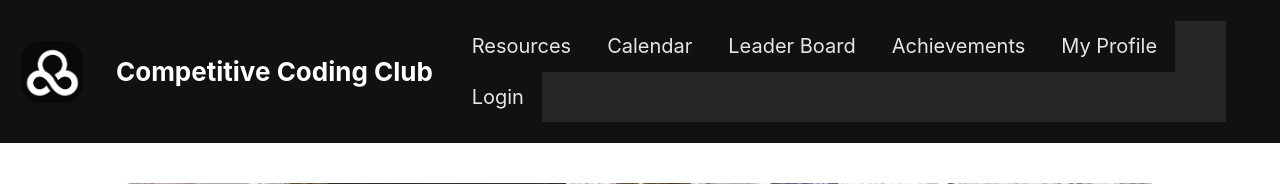
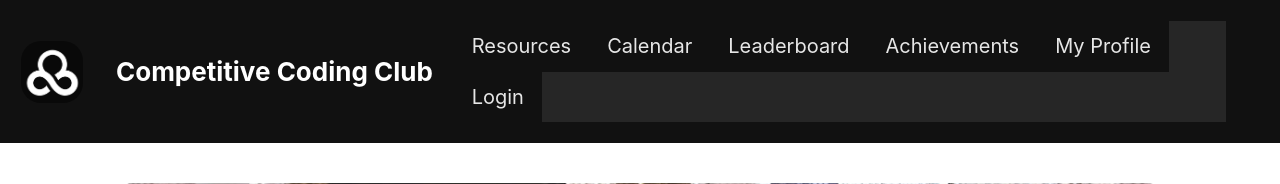
Before and after one commit to yashgoyal2802/CCC, a PHP site: page /home.php in a window 1280 px wide. Shown: the top 184 px of the page. Run offline with PHP 8.4, Linux system fonts and the light colour scheme.

Commit message:
Update navbar.php

```diff
--- a/navbar.php
+++ b/navbar.php
@@ -35,7 +35,7 @@
                 </li>
                 <li class="nav-item">
                   <a class="nav-link mylink" href="leaderboard.php"
-                    >Leader Board</a
+                    >Leaderboard</a
                   >
                 </li>
                 <li class="nav-item">
```
